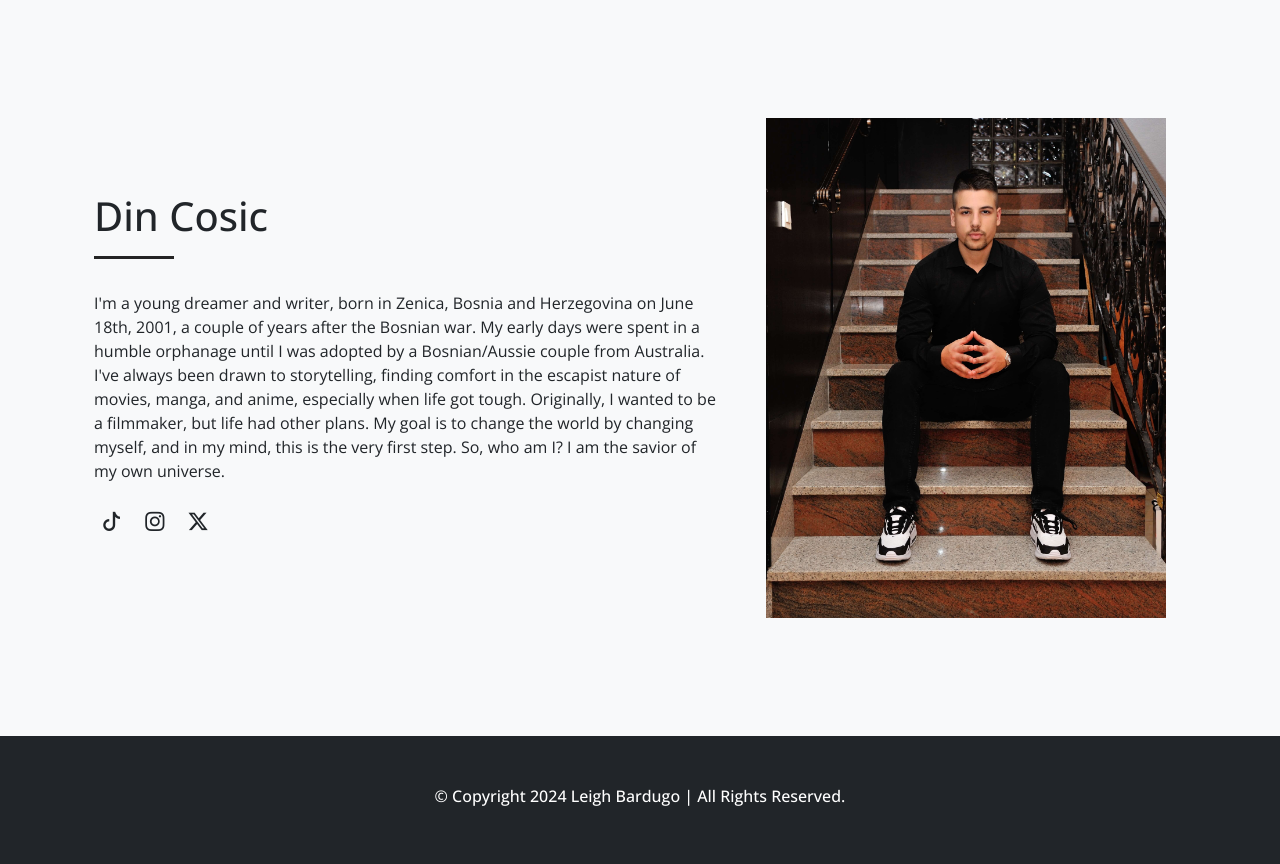
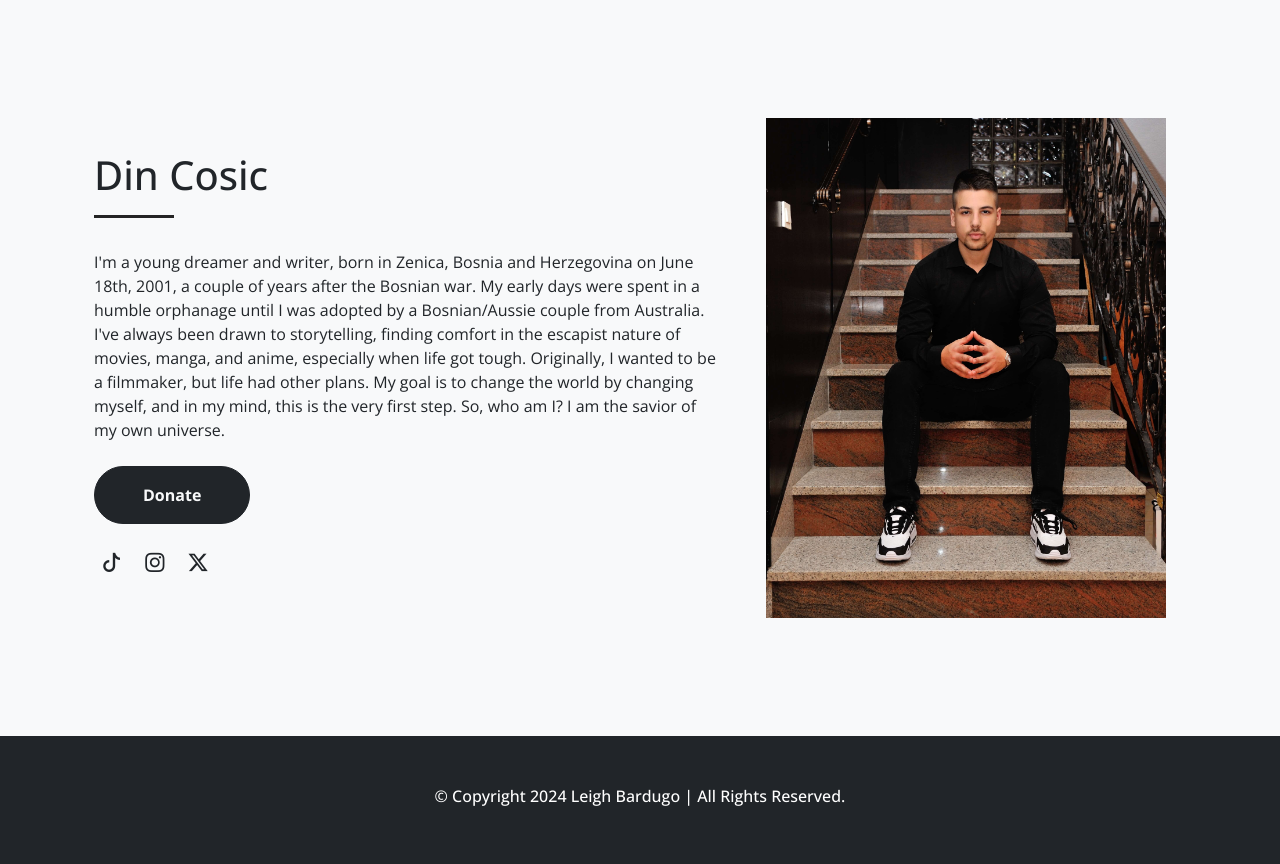
Before and after one commit to VedadGastan/Book, a Django app: page /about in a window 1280 px wide. Shown: the part 97-961 px from the top of the page. Run offline with Django 5.2, Linux system fonts and the light colour scheme.

Commit message:
Donate and icon fix

```diff
--- a/website/templates/about.html
+++ b/website/templates/about.html
@@ -18,6 +18,10 @@
                 I wanted to be a filmmaker, but life had other plans. My goal is to change the world by changing myself, and in my mind, this is the very first step. So, who am I?
                 I am the savior of my own universe.
             </p>
+            <div class="donate">
+                <a href="https://donate.stripe.com/3csaIiaPWbBI1yMdQR" class="btn-center btn btn-dark text-light px-5 mb-3 text-center py-3 mt-2 rounded-pill" target="_blank" type="button" id="checkout-button"><b>Donate</b></a>
+
+            </div>
             <ul class="navbar-nav sm-icons">
                 <li class="nav-item"><a class="nav-link px-2" href="https://www.tiktok.com/@din.cosic"><i class="bi bi-tiktok"></i></a></li>
                 <li class="nav-item"><a class="nav-link px-2" href="https://www.instagram.com/dincosic/?hl=en"><i class="bi bi-instagram"></i></a></li>
--- a/website/templates/signup.html
+++ b/website/templates/signup.html
@@ -33,7 +33,7 @@
             {{form.password2}}
           </div>
           <div class="form-group">
-            <label for="country"><i class="zmdi zmdi-lock-outline"></i></label>
+            <label for="country"><i class="zmdi zmdi-globe"></i></label>
             <select name="country" class="country" id="country">
               <option
                 value=""
```
